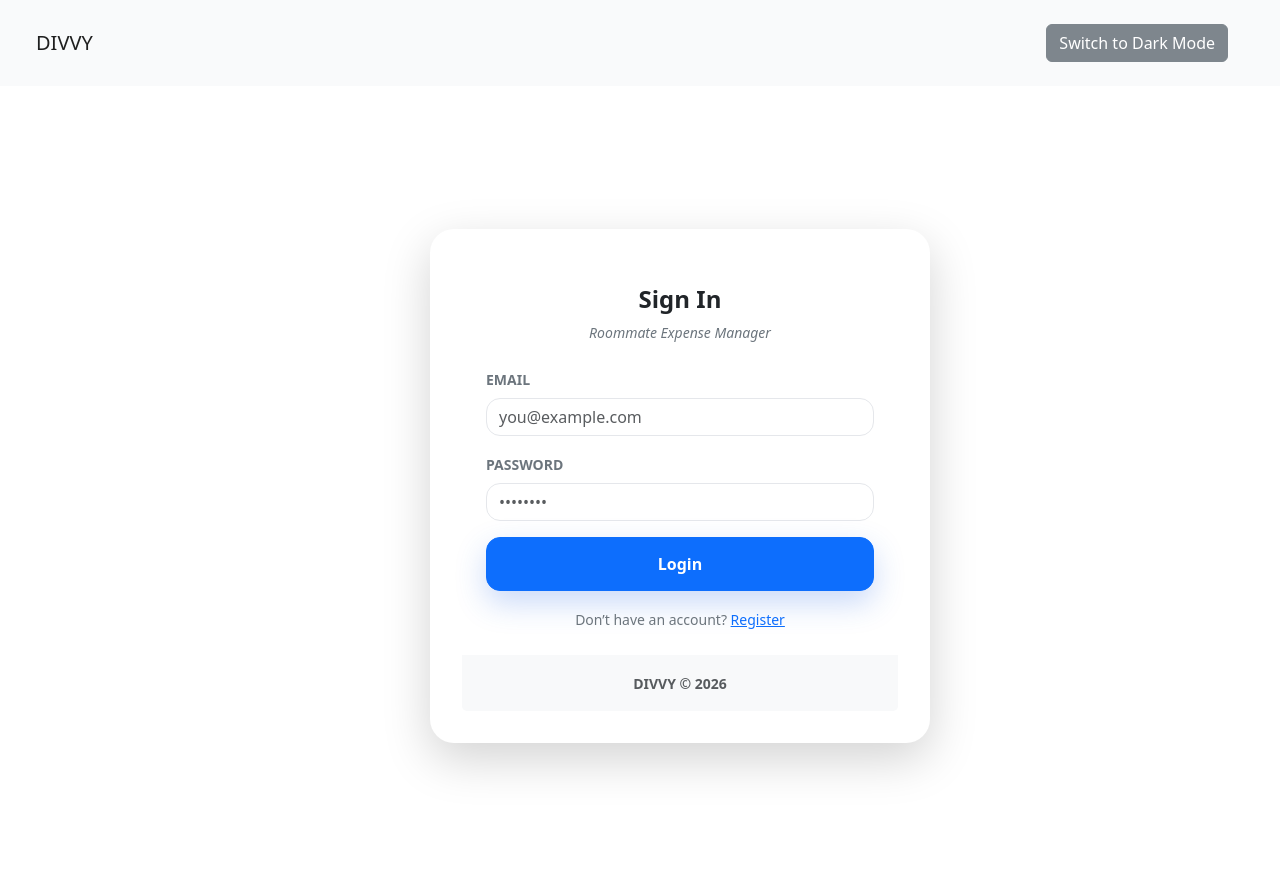
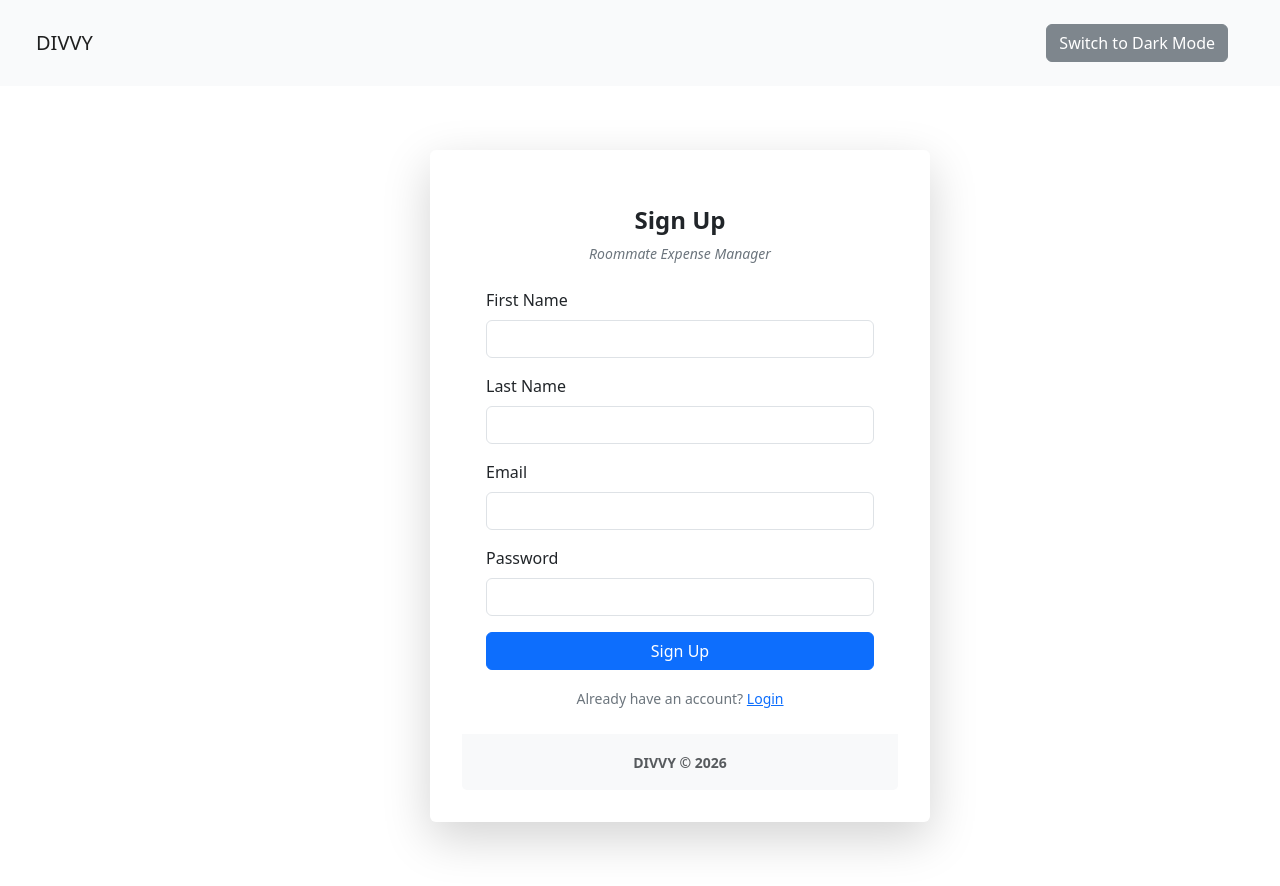
Before and after one commit to jmarin255/DIVVY, a React app in the folder FrontEnd/: page /register in a window 1280 px wide. Built offline with nearby package versions, Linux system fonts and the light colour scheme; the HTML template or start-up script is replaced by a standard one.

Commit message:
Move Login and Register to components folder and update routing

```diff
--- a/FrontEnd/package.json
+++ b/FrontEnd/package.json
@@ -13,7 +13,8 @@
     "@popperjs/core": "^2.11.8",
     "bootstrap": "^5.3.8",
     "react": "^19.2.0",
-    "react-dom": "^19.2.0"
+    "react-dom": "^19.2.0",
+    "react-router-dom": "^7.13.1"
   },
   "devDependencies": {
     "@eslint/js": "^9.39.1",
--- a/FrontEnd/src/App.jsx
+++ b/FrontEnd/src/App.jsx
@@ -1,6 +1,9 @@
 import './App.css'
 import { useState, useEffect } from "react";
-import Login from "./Login";
+import { Routes, Route } from "react-router-dom";
+
+import Login from "./components/Login";
+import Register from "./components/Register";
 
 function App() {
   const [theme, setTheme] = useState("light");
@@ -10,10 +13,11 @@ function App() {
   }, [theme]);
 
   return (
-    <div>
-      <nav className = "navbar navbar-expand-lg bg-body-tertiary px-4">
-        <div className = "container-fluid">
-          <a className = "navbar-brand" href= "#">DIVVY</a>
+    <>
+      <nav className="navbar navbar-expand-lg bg-body-tertiary px-4">
+        <div className="container-fluid">
+          <a className="navbar-brand" href="#">DIVVY</a>
+
           <button
             className="btn btn-secondary m-3"
             onClick={() => setTheme(theme === "light" ? "dark" : "light")}
@@ -23,8 +27,11 @@ function App() {
         </div>
       </nav>
 
-      <Login />
-    </div>
+      <Routes>
+        <Route path="/login" element={<Login />} />
+        <Route path="/register" element={<Register />} />
+      </Routes>
+    </>
   );
 }
 
--- a/FrontEnd/src/Login.jsx
+++ b/FrontEnd/src/Components/Login.jsx
@@ -1,5 +1,6 @@
 import { useState, useEffect } from "react";
-import "./login.css";
+import "../login.css";
+import { Link } from "react-router-dom";
 
 const Login = () => {
   const [formData, setFormData] = useState({ email: "", password: "" });
@@ -97,7 +98,7 @@ const Login = () => {
 
                 <div className="text-center mt-3">
                   <span className="small text-secondary">
-                    Don’t have an account? <a href="/register">Register</a>
+                    Don’t have an account? <Link to="/register">Register</Link>
                   </span>
                 </div>
               </form>
--- /dev/null
+++ b/FrontEnd/src/Components/Register.jsx
@@ -0,0 +1,152 @@
+import { useState } from "react";
+import "../login.css";
+import { Link } from "react-router-dom";
+
+
+const Register = () => {
+    const [formData, setFormData] = useState({
+        firstName : "",
+        lastName : "",
+        email : "",
+        password : "",
+
+
+    });
+
+    const [error, setError] = useState("");
+    const [theme , setTheme] = useState("light");
+
+    const handleChange = (e) => {
+        setFormData({
+            ...formData,
+            [e.target.name] : e.target.value
+
+        })
+    };
+
+    const handleSubmit = (e) => {
+        e.preventDefault();
+
+        if (formData.email.trim() === "") {
+            setError("Email is required");
+            return;
+        }
+
+        if (!formData.email.includes("@")) {
+            setError("Enter a valid email");
+            return;
+        }
+
+        setError("");
+        console.log(formData);
+    };
+
+
+
+
+    return (
+        <div className=" login-page py-5">
+            <div className = "login-bg-layer"></div>
+            <div style= {{maxWidth : "420px", margin : "0 auto"}}>
+                <div className="card login-card shadow-lg border-0">
+                    <div className="card-body p-4">
+                        <div className="text-center mb-4">
+                            <h1 className="h4 fw-bold mb-2">Sign Up</h1>
+                            <p className="small text-secondary fst-italic mb-0">
+                                Roommate Expense Manager
+                            </p>
+                        </div>
+
+                        {error && (
+                            <div className="alert alert-danger py-2 small text-center">
+                                {error}
+                            </div>
+                        )}
+
+                        <form onSubmit={handleSubmit} className="text-start">
+                            <div className="mb-3">
+                                <label htmlFor="firstName" className="form-label">
+                                    First Name
+                                </label>
+                                <input
+                                    type="text"
+                                    className="form-control"
+                                    id="firstName"
+                                    name="firstName"
+                                    value={formData.firstName}
+                                    onChange={handleChange}
+                                />
+                            </div>
+                            <div className="mb-3">
+                                <label htmlFor="lastName" className="form-label">
+                                    Last Name
+                                </label>
+                                <input
+                                    type="text"
+                                    className="form-control"
+                                    id="lastName"
+                                    name="lastName"
+                                    value={formData.lastName}
+                                    onChange={handleChange}
+                                />
+                            </div>
+                            <div className="mb-3">
+                                <label htmlFor="email" className="form-label">
+                                    Email
+                                </label>
+                                <input
+                                    type="email"
+                                    className="form-control"
+                                    id="email"
+                                    name="email"
+                                    value={formData.email}
+                                    onChange={handleChange}
+                                />
+
+                            </div>
+                            <div className="mb-3">
+                                <label htmlFor="password" className="form-label">
+                                    Password
+                                </label>
+                                <input
+                                    type="password"
+                                    className="form-control"
+                                    id="password"
+                                    name="password"
+                                    value={formData.password}
+                                    onChange={handleChange}
+                                />
+                            </div>
+
+                            <button type = "submit" className="btn btn-primary w-100">
+                                Sign Up
+                            </button>
+
+                            <div className="text-center mt-3">
+                                <span className="small text-secondary">
+                                    Already have an account? <Link to="/login">Login </Link>
+
+                                </span>
+                            </div>
+
+
+                        </form>
+                    </div>
+
+                    <div className="card-footer bg-body-tertiary border-0 text-center py-3">
+                        <span className="small fw-bold text-uppercase text-muted">
+                            DIVVY © 2026
+                        </span>
+                    </div>
+
+                </div>
+
+            </div>
+
+
+
+        </div>
+    )
+
+};
+export default Register;
```
Also changed, not shown: FrontEnd/src/Register.jsx (deleted, +0 -48 lines), FrontEnd/src/main.jsx (+9 -9 lines), 1 other file (tests, documents, lock files or other folders).
